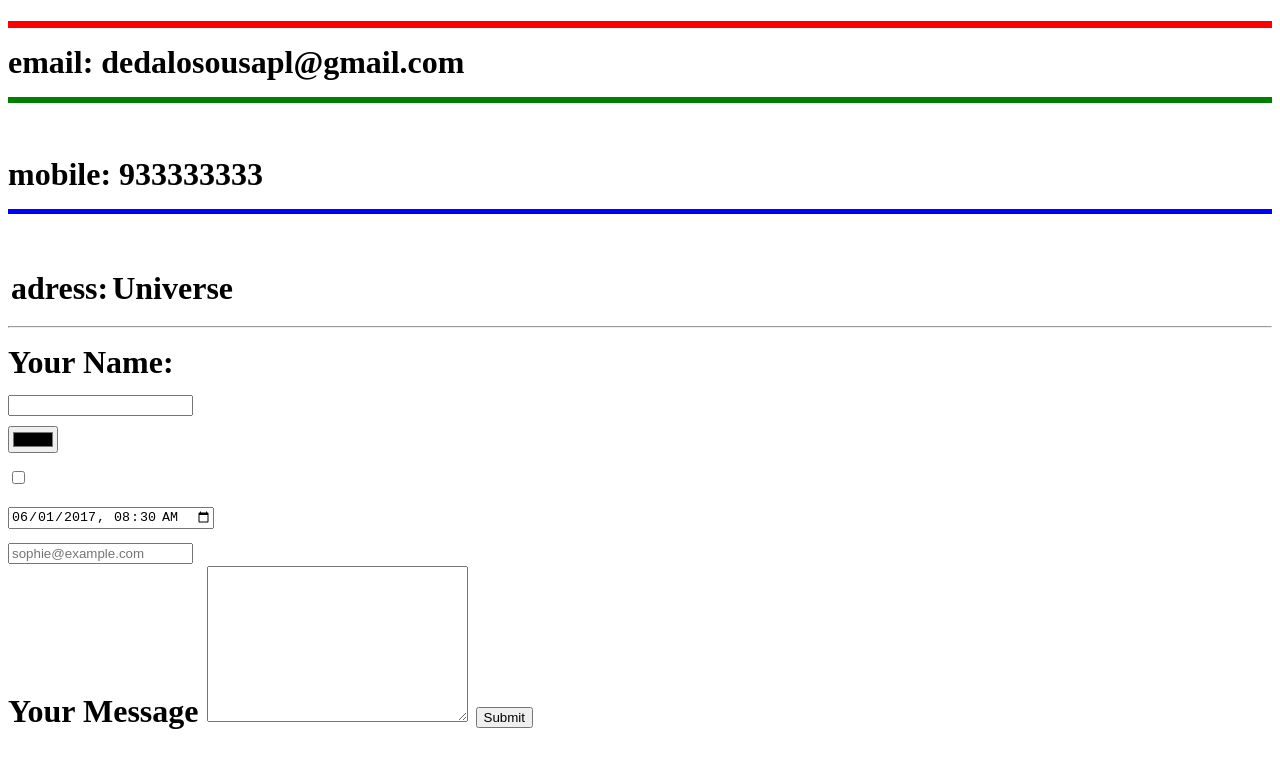
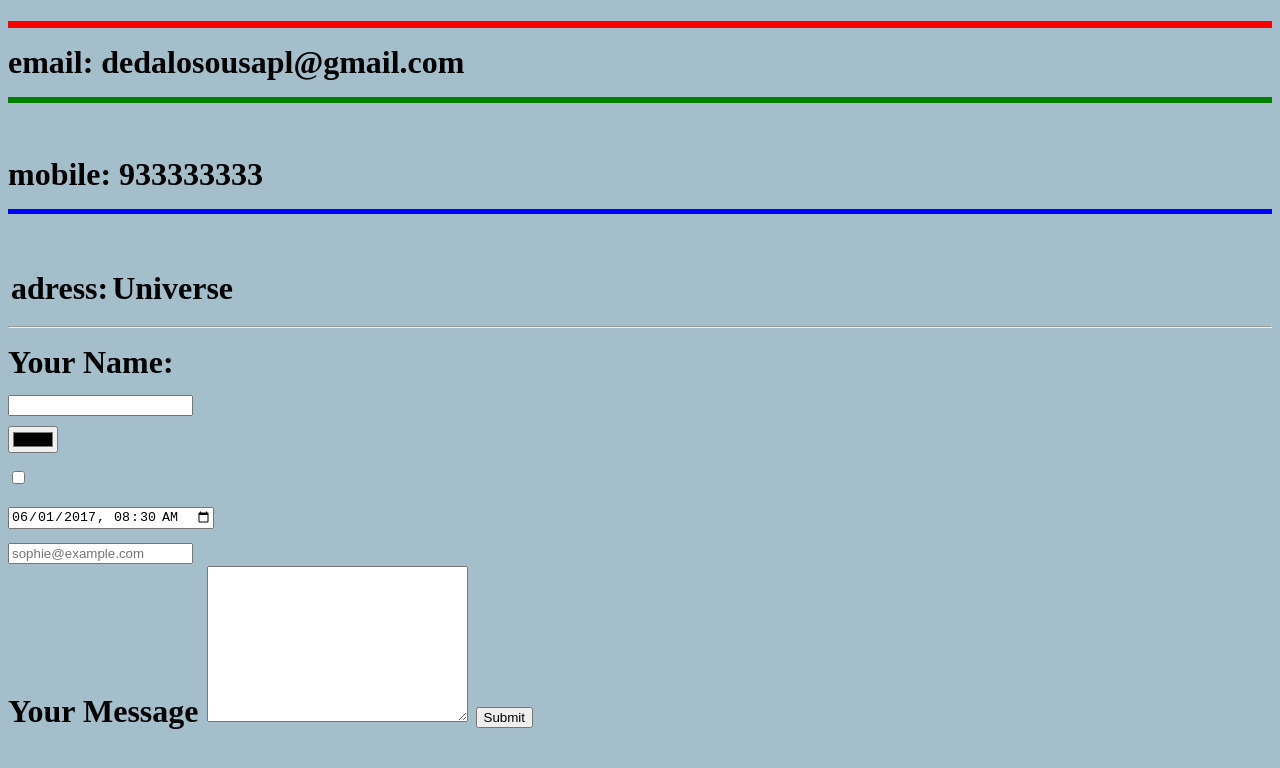
Before and after one commit to Dedalo82X/dedalo82x, a plain HTML site: page contacts.html in a window 1280 px wide. Drawn offline with Linux system fonts and the light colour scheme.

Commit message:
Background changes

```diff
--- a/contacts.html
+++ b/contacts.html
@@ -4,7 +4,7 @@
     <meta charset="utf-8">
     <title>MY CONTACTS</title>
   </head>
-  <body>
+  <body style="background-color: #A5BECC;">
     <h1 >
       <hr style="height:7px;border-width:0;color:red;background-color:red">
         <tr>
```
